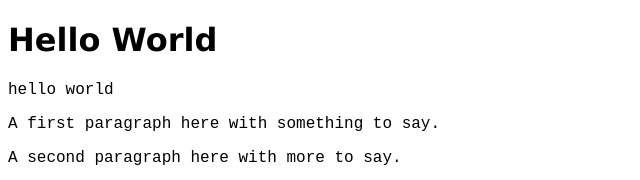
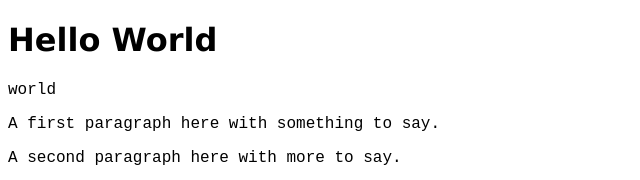
Before and after one commit to buckok/buckok.github.io, a plain HTML site: page index.html in a window 1280 px wide. Shown: the top 180 px of the page, 0-640 px from the left. Drawn offline with Linux system fonts and the light colour scheme.

Commit message:
Update index.html

```diff
--- a/index.html
+++ b/index.html
@@ -9,7 +9,7 @@
   <body>
     <main>
         <h1>Hello World</h1>
-        <p>hello world</p>
+        <p> world</p>
         <p>A first paragraph here with something to say.</p>
         <p>A second paragraph here with more to say.</p>
         <!-- this is an example of a comment in html -->
```
